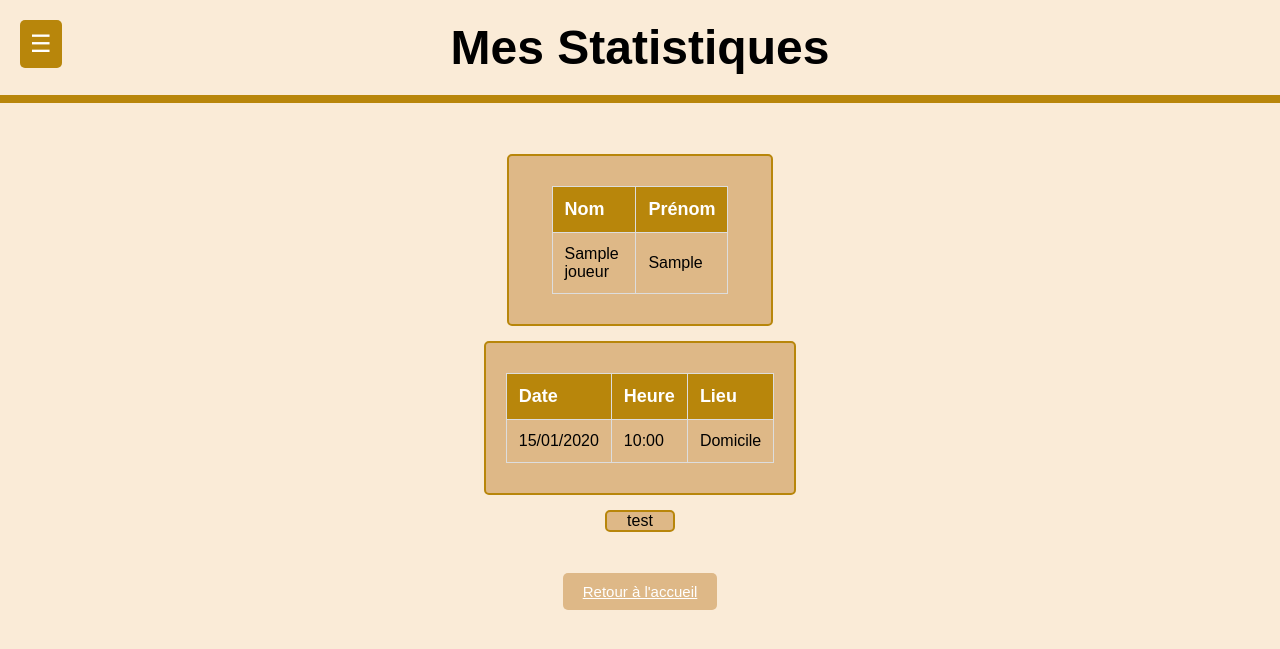
After one commit to FruitPassion/demo-projet-php, a PHP site: page /pages/PageStatistiques.php in a window 1280 px wide. The commit adds this page. Shown: the top 649 px of the page. Run offline with PHP 8.4, Linux system fonts and the light colour scheme; tables that the repository leaves empty hold one stand-in row (values such as "Sample post").

Commit message:
page match + stats
- changement des <title>
- commencement page statistiques
- importation table joueur dans fiche match

```diff
--- /dev/null
+++ b/php/css/Statistiques.css
@@ -0,0 +1,163 @@
+body {
+    font-family: Arial, sans-serif;
+    text-align: center;
+    margin: 0;
+    padding: 0;
+    background-color: antiquewhite;
+}
+
+header {
+    background-color: antiquewhite;
+    padding: 20px;
+    font-size: 48px;
+    font-weight: bold;
+    border-bottom: 8px solid darkgoldenrod;
+}
+
+.btn-ajouter {
+    display: inline-block;
+    text-decoration: none;
+    background-color: darkgoldenrod;
+    color: white;
+    padding: 10px 20px;
+    margin-top: 20px;
+    font-size: 18px;
+    border-radius: 5px;
+    transition: background-color 0.3s ease;
+}
+
+.btn-ajouter:hover {
+    background-color: goldenrod;
+}
+
+table {
+    width: 80%;
+    margin: 30px auto;
+    border-collapse: collapse;
+}
+
+th, td {
+    padding: 12px;
+    text-align: left;
+    border: 1px solid #ddd;
+}
+
+th {
+    background-color: darkgoldenrod;
+    color: white;
+    font-size: 18px;
+}
+
+td {
+    background-color: burlywood;
+}
+
+.photo {
+    width: 50px;
+    height: 50px;
+    border-radius: 50%;
+    object-fit: cover;
+}
+
+a.btn {
+    text-decoration: none;
+    color: white;
+    padding: 8px 15px;
+    background-color: darkgoldenrod;
+    border-radius: 5px;
+    transition: background-color 0.3s ease;
+}
+
+a.btn:hover {
+    background-color: goldenrod;
+}
+
+.return {
+    padding: 10px 20px;
+    background-color: burlywood;
+    color: white;
+    border: none;
+    cursor: pointer;
+    border-radius: 5px;
+    font-size: 15px;
+    margin-top: 20px;
+    transition: background-color 0.2s ease;
+}
+
+.return:hover {
+    background-color: rgb(233, 194, 144);
+}
+
+.menu-container {
+    position: absolute;
+    top: 20px;
+    left: 20px;
+}
+
+.menu-button {
+    background-color: darkgoldenrod;
+    color: white;
+    padding: 10px;
+    border: none;
+    border-radius: 5px;
+    cursor: pointer;
+    font-size: 24px;
+}
+
+.menu-content {
+    display: none;
+    position: absolute;
+    top: 40px;
+    left: 0;
+    background-color: antiquewhite;
+    border: 1px solid darkgoldenrod;
+    border-radius: 5px;
+    width: 150px;
+    box-shadow: 0px 8px 16px rgba(0, 0, 0, 0.1);
+    z-index: 1;
+}
+
+.menu-content a {
+    color: black;
+    padding: 12px 16px;
+    text-decoration: none;
+    display: block;
+    border-bottom: 1px solid darkgoldenrod;
+}
+
+.menu-content a:hover {
+    background-color: burlywood;
+}
+
+.menu-button:focus + .menu-content,
+.menu-content:hover {
+    display: block;
+}
+
+.grid {
+    display: flex;
+    flex-direction: column;
+    justify-content: center;
+    align-items: center;
+    gap: 15px;
+    margin-top: 4%;
+    margin-bottom: 4%;
+  }
+  .un {
+    padding: 0px 20px;
+    background-color: burlywood;
+    border-radius: 5px;
+    border: 2px solid darkgoldenrod;
+  }
+  .deux {
+    padding: 0px 20px;
+    background-color: burlywood;
+    border-radius: 5px;
+    border: 2px solid darkgoldenrod;
+  }
+  .trois {
+    padding: 0px 20px;
+    background-color: burlywood;
+    border-radius: 5px;
+    border: 2px solid darkgoldenrod;
+  }
--- a/php/pages/PageAccueil.php
+++ b/php/pages/PageAccueil.php
@@ -13,7 +13,7 @@ if (isset($_POST['deco'])) {
     <meta charset="UTF-8">
     <meta name="viewport" content="width=device-width, initial-scale=1.0">
     <link href="../css/Accueil.css" rel="stylesheet">
-    <title>LigueDorée</title>
+    <title>Accueil LigueDorée</title>
 </head>
 <body>
     <header>LigueDorée</header>
--- a/php/pages/PageMatch.php
+++ b/php/pages/PageMatch.php
@@ -11,7 +11,7 @@ $matchs = $stmt->fetchAll(PDO::FETCH_ASSOC);
     <meta charset="UTF-8">
     <meta name="viewport" content="width=device-width, initial-scale=1.0">
     <link href="../css/Match.css" rel="stylesheet">
-    <title>Gestion des Joueurs</title>
+    <title>Gestion des Matchs</title>
 </head>
 <body>
 
--- /dev/null
+++ b/php/pages/PageStatistiques.php
@@ -0,0 +1,81 @@
+<?php
+require('../bd/ConnexionBD.php');
+
+$stmt = $linkpdo->query('SELECT Date_Match, Heure, Lieu_Rencontre, Nom_Equipe_Adverse, Resultat_Equipe, Resultat_Equipe_Adverse, Id_Match FROM Match_');
+$matchs = $stmt->fetchAll(PDO::FETCH_ASSOC);
+
+$stmt = $linkpdo->query('SELECT Numero_licence, Nom, Prenom, Statut, photo FROM Joueur');
+$joueurs = $stmt->fetchAll(PDO::FETCH_ASSOC);
+?>
+
+<!DOCTYPE html>
+<html lang="fr">
+<head>
+    <meta charset="UTF-8">
+    <meta name="viewport" content="width=device-width, initial-scale=1.0">
+    <link href="../css/Statistiques.css" rel="stylesheet">
+    <title>Statistiques</title>
+</head>
+<body>
+
+<header>Mes Statistiques</header>
+
+    <div class="menu-container">
+        <button class="menu-button">☰</button>
+        <div class="menu-content">
+            <a href="PageJoueurs.php">Mes Joueurs</a>
+            <a href="PageMatch.php">Mes Matchs</a>
+            <a href="PageStatistiques.php">Statistiques</a>
+            <a href="PageAccueil.php">Accueil</a>
+        </div>
+    </div>
+
+    <div class="grid">
+        <div class="un">
+            <table>
+            <thead>
+                <tr>
+                    <th>Nom</th>
+                    <th>Prénom</th>
+                </tr>
+            </thead>
+            <tbody>
+                <?php foreach ($joueurs as $joueur): ?>
+                <tr>
+                    <td><?= htmlspecialchars($joueur['Nom'] ?? 'Inconnu'); ?></td>
+                    <td><?= htmlspecialchars($joueur['Prenom'] ?? 'Inconnu'); ?></td>
+                </tr>
+                <?php endforeach; ?>
+            </tbody>
+            </table>
+        </div>
+        <div class="deux">
+        <table>
+        <thead>
+            <tr>
+                <th>Date</th>
+                <th>Heure</th>
+                <th>Lieu</th>
+            </tr>
+        </thead>
+        <tbody>
+            <?php foreach ($matchs as $match):
+            ?>
+            <tr>
+                <td><?= htmlspecialchars(date('d/m/Y', strtotime($match['Date_Match'])) ?? 'Inconnu'); ?></td>
+                <td><?= htmlspecialchars(date('H:i', strtotime($match['Heure'])) ?? 'Inconnu'); ?></td>
+                <td><?= htmlspecialchars($match['Lieu_Rencontre'] ?? 'Inconnu'); ?></td>
+            </tr>
+            <?php endforeach; ?>
+        </tbody>
+        </table>
+        </div>
+        <div class="trois">
+            test
+        </div>
+    </div>
+
+<a class="return" href="PageAccueil.php">Retour à l'accueil</a>
+
+</body>
+</html>
```
Also changed, not shown: php/pages/AjouterMatch.php (+22 -0 lines).
